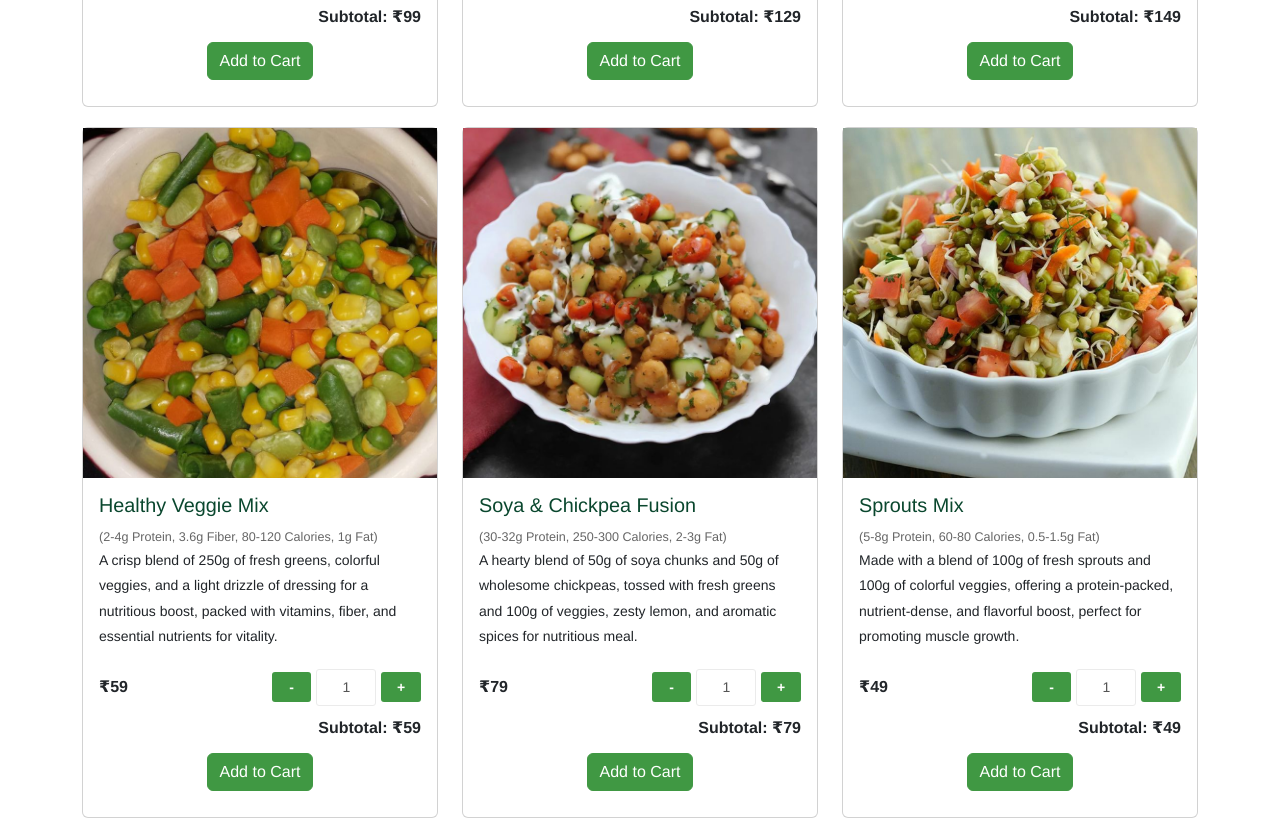
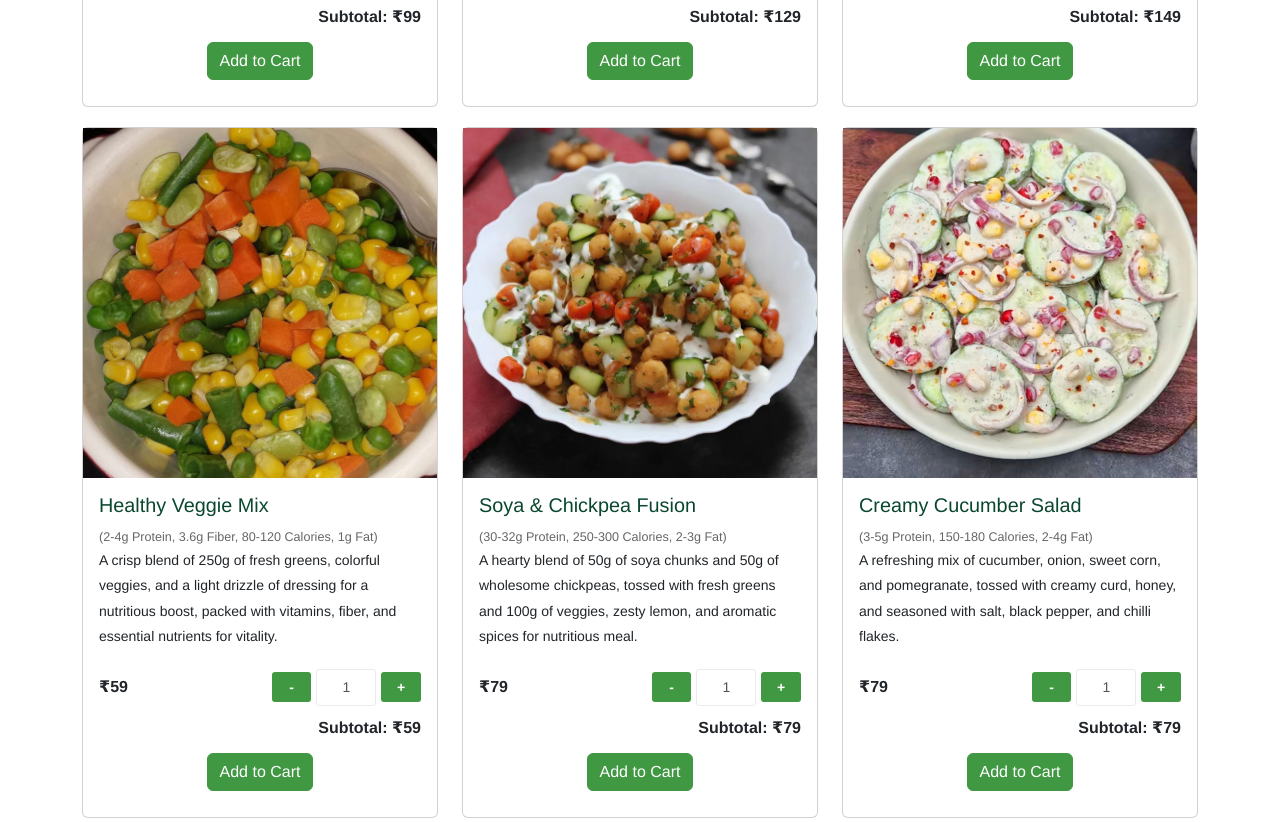
Before and after one commit to AmithTN/Testing, a plain HTML site: page curatedmeals.html in a window 1280 px wide. Shown: the part 1516-2338 px from the top of the page. Drawn offline with nearby package versions, Linux system fonts and the light colour scheme.

Commit message:
Update curatedmeals.html

```diff
--- a/curatedmeals.html
+++ b/curatedmeals.html
@@ -317,9 +317,6 @@
                         </div>
                     </div>
                 </div>
-
-
-
 
                 <div class="elementor-column elementor-col-33 elementor-top-column elementor-element elementor-element-59cdae3" data-id="59cdae3" data-element_type="column">
                     <div class="elementor-widget-wrap elementor-element-populated">
@@ -659,46 +656,6 @@
                                 </div>
                             </div>
 
-<!--
-                            <div class="col-12 col-sm-6 col-md-4">
-                                <div class="card" style="margin-bottom: 20px;">
-
-                                    <img src="Images/vibrant_salad.jpg" class="card-img-top" alt="The Vibrant Salad">
-
-                                    <div class="card-body">
-                                        <h4 class="card-title">The Vibrant Salad</h4>
-
-                                        <div style="font-size: 0.9em; color: #666;">( 15-17g Protein, 300-350 Calories)</div>
-                                        <p >A crisp blend of fresh greens, colorful veggies, fresh fruits and a light drizzle of dressing for a nutritious boost.</p>
-
-
-                                        <div class="d-flex justify-content-between align-items-center">
-
-                                            <div style="font-weight: bold; font-size: 1rem;">
-                                                <strong>₹129</strong>
-                                            </div>
-
-
-                                            <div class="quantity-controls d-flex align-items-center">
-                                                <button onclick="decreaseQuantity(7)" >-</button>
-                                                <input type="number" id="quantity7" value="1" min="1" onchange="updateSubtotal(7, 129)" data-product="The Vibrant Salad"  data-category="The Vibrant Salad" data-price="129"  >
-                                                <button onclick="increaseQuantity(7)" >+</button>
-                                            </div>
-                                        </div>
-
-
-                                        <div class="text-end mt-2"  style="font-weight: bold; font-size: 1rem;">
-                                            Subtotal: <span id="subtotal7">₹129</span>
-                                        </div>
-
-                                        <div class="Submitdiv d-flex justify-content-center align-items-center">
-                                            <button class="Submit btn btn-primary" data-bs-toggle="modal" data-bs-target="#exampleModal" onclick="addToCart('The Vibrant Salad');">Add to Cart</button></a>
-                                        </div>
-                                    </div>
-                                </div>
-                            </div>
--->
-
                             <div class="col-12 col-sm-6 col-md-4">
                                 <div class="card" style="margin-bottom: 20px;">
                                     <!-- Product Image -->
@@ -720,15 +677,15 @@
 
                                             <!-- Quantity Controls (Right) -->
                                             <div class="quantity-controls d-flex align-items-center">
-                                                <button onclick="decreaseQuantity(8)">-</button>
-                                                <input type="number" id="quantity8" value="1" min="1" onchange="updateSubtotal(8, 149)" data-product="Paneer Veggie Rice" data-category="Paneer Veggie Rice" data-price="149">
-                                                <button onclick="increaseQuantity(8)">+</button>
+                                                <button onclick="decreaseQuantity(7)">-</button>
+                                                <input type="number" id="quantity7" value="1" min="1" onchange="updateSubtotal(7, 149)" data-product="Paneer Veggie Rice" data-category="Paneer Veggie Rice" data-price="149">
+                                                <button onclick="increaseQuantity(7)">+</button>
                                             </div>
                                         </div>
 
                                         <!-- Subtotal (Below) -->
                                         <div class="text-end mt-2" style="font-weight: bold; font-size: 1rem;">
-                                            Subtotal: <span id="subtotal8">₹149</span>
+                                            Subtotal: <span id="subtotal7">₹149</span>
                                         </div>
 
                                         <div class="Submitdiv d-flex justify-content-center align-items-center">
@@ -759,15 +716,15 @@
 
 
                                             <div class="quantity-controls d-flex align-items-center">
-                                                <button onclick="decreaseQuantity(11)" >-</button>
-                                                <input type="number" id="quantity11" value="1" min="1" onchange="updateSubtotal(11, 59)" data-product="Healthy Veggie Mix"  data-category="Healthy Veggie Mix" data-price="59"  >
-                                                <button onclick="increaseQuantity(11)" >+</button>
+                                                <button onclick="decreaseQuantity(8)" >-</button>
+                                                <input type="number" id="quantity8" value="1" min="1" onchange="updateSubtotal(8, 59)" data-product="Healthy Veggie Mix"  data-category="Healthy Veggie Mix" data-price="59"  >
+                                                <button onclick="increaseQuantity(8)" >+</button>
                                             </div>
                                         </div>
 
 
                                         <div class="text-end mt-2"  style="font-weight: bold; font-size: 1rem;">
-                                            Subtotal: <span id="subtotal11">₹59</span>
+                                            Subtotal: <span id="subtotal8">₹59</span>
                                         </div>
 
                                         <div class="Submitdiv d-flex justify-content-center align-items-center">
@@ -776,8 +733,6 @@
                                     </div>
                                 </div>
                             </div>
-
-
 
                             <div class="col-12 col-sm-6 col-md-4">
                                 <div class="card" style="margin-bottom: 20px;">
@@ -817,6 +772,46 @@
                                 </div>
                             </div>
 
+
+                            <div class="col-12 col-sm-6 col-md-4">
+                                <div class="card" style="margin-bottom: 20px;">
+                                    <!-- Product Image -->
+                                    <img src="Images/Creamy Cucumber Salad.jpeg" class="card-img-top" alt="Creamy Cucumber Salad">
+
+                                    <div class="card-body">
+                                        <h4 class="card-title">Creamy Cucumber Salad</h4>
+
+                                        <div style="font-size: 0.9em; color: #666;">(3-5g Protein, 150-180 Calories, 2-4g Fat)</div>
+                                        <p>A refreshing mix of cucumber, onion, sweet corn, and pomegranate, tossed with creamy curd, honey, and seasoned with salt, black pepper, and chilli flakes.</p>
+
+                                        <!-- Price and Quantity Controls -->
+                                        <div class="d-flex justify-content-between align-items-center">
+                                            <!-- Price (Left) -->
+                                            <div style="font-weight: bold; font-size: 1rem;">
+                                                <strong>₹79</strong>
+                                            </div>
+
+                                            <!-- Quantity Controls (Right) -->
+                                            <div class="quantity-controls d-flex align-items-center">
+                                                <button onclick="decreaseQuantity(10)" >-</button>
+                                                <input type="number" id="quantity10" value="1" min="1" onchange="updateSubtotal(10, 79)" data-product="Creamy Cucumber Salad"  data-category="Creamy Cucumber Salad" data-price="79"  >
+                                                <button onclick="increaseQuantity(10)" >+</button>
+                                            </div>
+                                        </div>
+
+                                        <!-- Subtotal (Below) -->
+                                        <div class="text-end mt-2"  style="font-weight: bold; font-size: 1rem;">
+                                            Subtotal: <span id="subtotal10">₹79</span>
+                                        </div>
+
+                                        <div class="Submitdiv d-flex justify-content-center align-items-center">
+                                            <button class="Submit btn btn-primary" data-bs-toggle="modal" data-bs-target="#exampleModal" onclick="addToCart('Creamy Cucumber Salad');">Add to Cart</button></a>
+                                        </div>
+                                    </div>
+                                </div>
+                            </div>
+
+
                             <div class="col-12 col-sm-6 col-md-4">
                                 <div class="card" style="margin-bottom: 20px;">
                                     <!-- Product Image -->
@@ -837,15 +832,15 @@
 
                                             <!-- Quantity Controls (Right) -->
                                             <div class="quantity-controls d-flex align-items-center">
-                                                <button onclick="decreaseQuantity(10)" >-</button>
-                                                <input type="number" id="quantity10" value="1" min="1" onchange="updateSubtotal(10, 49)" data-product="Sprouts Mix"  data-category="Sprouts Mix" data-price="49"  >
-                                                <button onclick="increaseQuantity(10)" >+</button>
+                                                <button onclick="decreaseQuantity(11)" >-</button>
+                                                <input type="number" id="quantity11" value="1" min="1" onchange="updateSubtotal(11, 49)" data-product="Sprouts Mix"  data-category="Sprouts Mix" data-price="49"  >
+                                                <button onclick="increaseQuantity(11)" >+</button>
                                             </div>
                                         </div>
 
                                         <!-- Subtotal (Below) -->
                                         <div class="text-end mt-2"  style="font-weight: bold; font-size: 1rem;">
-                                            Subtotal: <span id="subtotal10">₹49</span>
+                                            Subtotal: <span id="subtotal11">₹49</span>
                                         </div>
 
                                         <div class="Submitdiv d-flex justify-content-center align-items-center">
```
